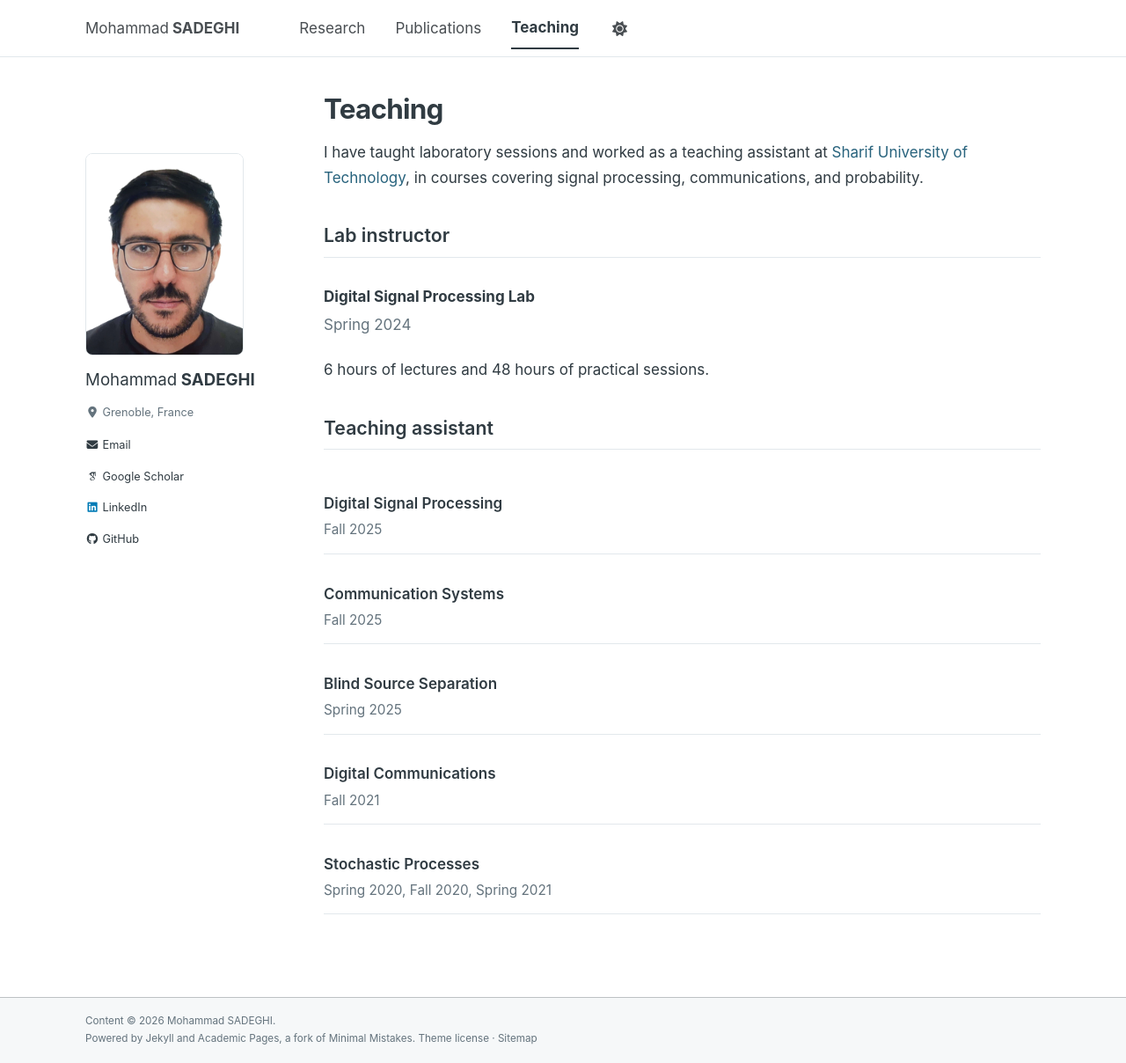
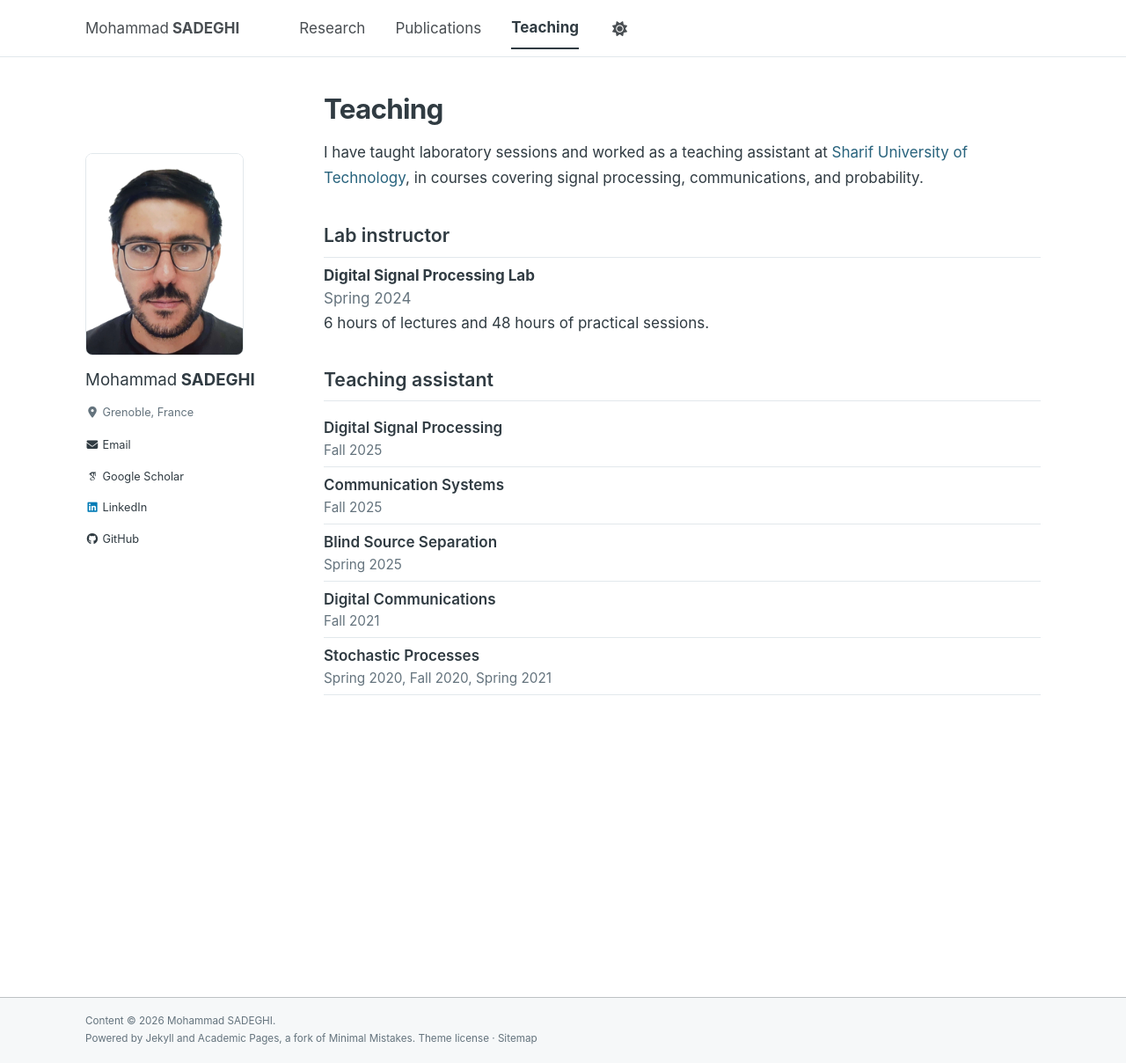
Before and after one commit to sadeghi1996m/sadeghi1996m, a Jekyll site: the page built from _pages/teaching.html, in a window 1280 px wide and 1208 px high. Shown: the whole window at 88% size. Built offline with Jekyll 4.4.1, drawn with Linux system fonts in a browser that asks for light colours; some web fonts are replaced.

Commit message:
edit style

```diff
--- a/_pages/teaching.html
+++ b/_pages/teaching.html
@@ -7,9 +7,9 @@ excerpt: "Teaching experience in signal processing, communications, and stochast
 <p>I have taught laboratory sessions and worked as a teaching assistant at <a href="https://en.sharif.ir/">Sharif University of Technology</a>, in courses covering signal processing, communications, and probability.</p>
 
 <h2>Lab instructor</h2>
-<h3>Digital Signal Processing Lab</h3>
+<h3 class="teaching-course">Digital Signal Processing Lab</h3>
 <p class="teaching-term">Spring 2024</p>
-<p>6 hours of lectures and 48 hours of practical sessions.</p>
+<p class="teaching-details">6 hours of lectures and 48 hours of practical sessions.</p>
 
 <h2>Teaching assistant</h2>
 <dl class="teaching-list">
--- a/_sass/layout/_personal.scss
+++ b/_sass/layout/_personal.scss
@@ -68,10 +68,13 @@ a,
 .page__content .publication-links { margin-top: 0.55em; }
 .publication-links a { font-size: 0.9em; font-weight: 600; }
 .page__content .publication-status { color: var(--global-text-color-light); font-style: italic; margin-top: 0.45em; }
-.teaching-list { margin-top: 1em; }
-.teaching-list > div { padding: 0.8em 0; border-bottom: 1px solid var(--global-border-color); }
-.teaching-list dt { font-weight: 600; }
-.teaching-list dd { margin: 0.15em 0 0; font-size: 0.9em; color: var(--global-text-color-light); }
+.page__content .teaching-course { margin: 0.5em 0 0.2em; }
+.page__content .teaching-term { margin: 0 0 0.15em; line-height: 1.5; }
+.page__content .teaching-details { margin: 0; line-height: 1.5; }
+.page__content .teaching-list { margin: 0.25em 0 0; }
+.teaching-list > div { padding: 0.35em 0; border-bottom: 1px solid var(--global-border-color); }
+.page__content .teaching-list dt { margin: 0; font-weight: 600; }
+.teaching-list dd { margin: 0; font-size: 0.9em; line-height: 1.5; color: var(--global-text-color-light); }
 .page__content :target { scroll-margin-top: 95px; }
 a:focus-visible, button:focus-visible { outline: 2px solid var(--global-link-color); outline-offset: 4px; }
 @media (min-width: 925px) {
```
Also changed, not shown: _pages/about.md (+1 -3 lines), _pages/research.md (+1 -1 lines).
